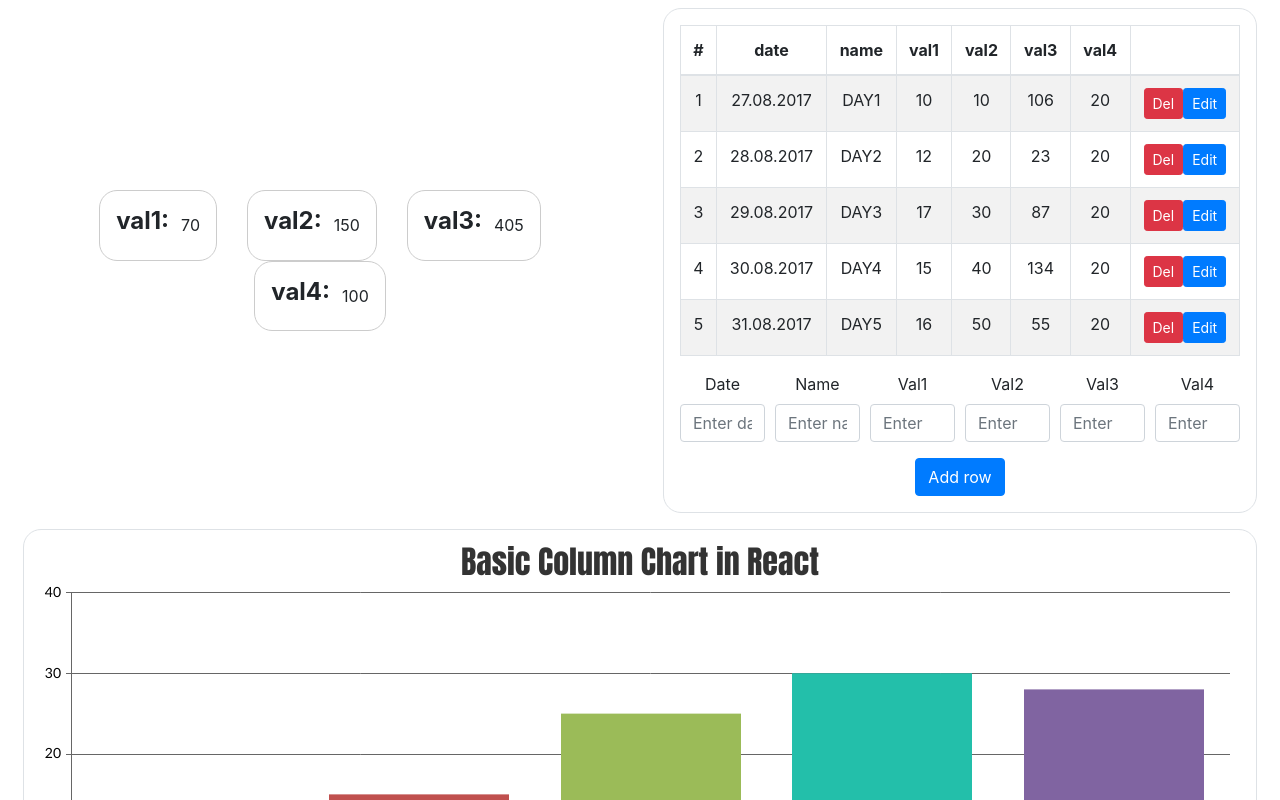
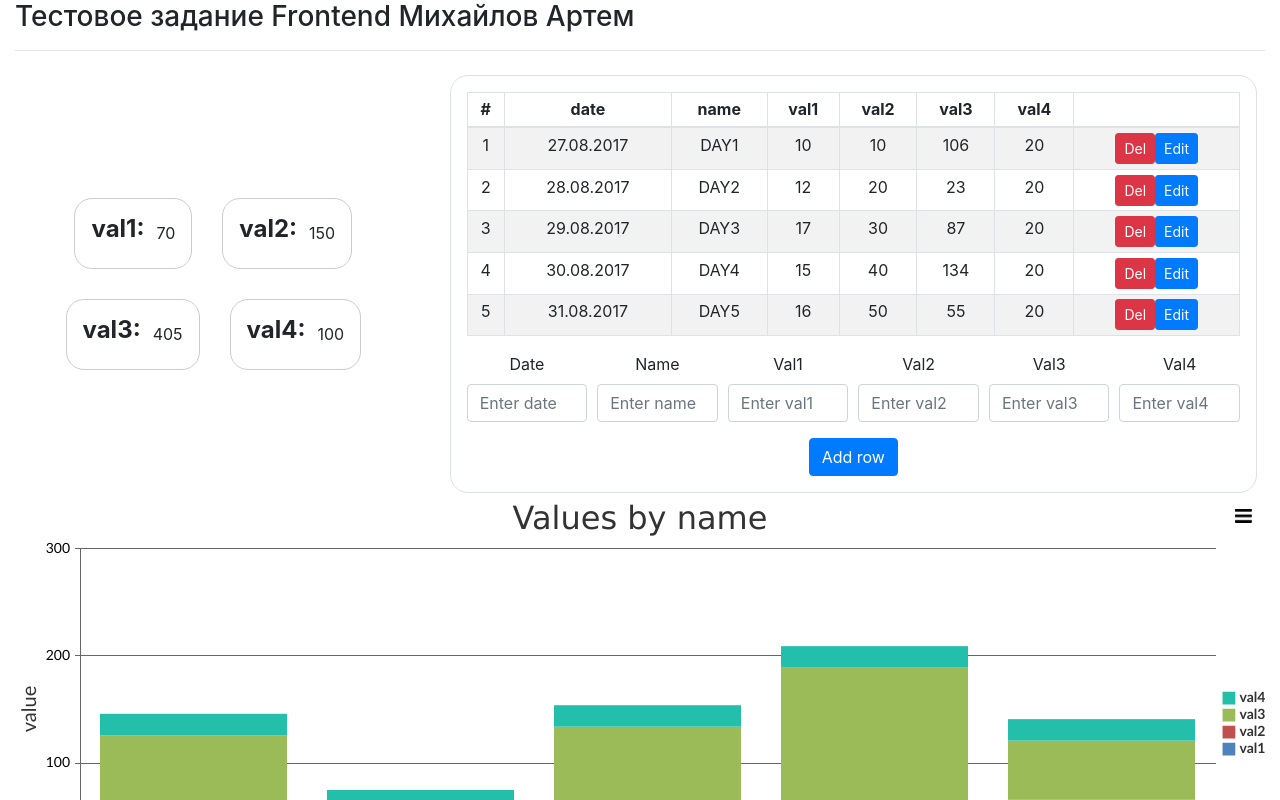
Before and after one commit to Happytoad42/table-test, a React (Create React App) app: page / in a window 1280 px wide. Shown: the top 800 px of the page. Built offline with nearby package versions, Linux system fonts and the light colour scheme.

Commit message:
added charts

```diff
--- a/src/App.css
+++ b/src/App.css
@@ -19,3 +19,7 @@
 .row {
   align-items: center;
 }
+
+h3 {
+  text-align: left;
+}
--- a/src/App.js
+++ b/src/App.js
@@ -43,17 +43,24 @@ function App() {
 
   return (
       <Container fluid className="App">
-          <Row clasName='row'>
-              <Col sm={6}>
+          <Row>
+            <Col>
+                <h3>Тестовое задание Frontend Михайлов Артем</h3>
+                <hr/>
+            </Col>
+          </Row>
+
+          <Row className='row'>
+              <Col xs="auto" xl={4}>
                 <div className='wrapper' >
                    {valuesData.map((item, i) => <Display key={i} name={item.name} value={item.value} />)}
                 </div>
               </Col>
-              <Col sm={6}>
+              <Col xs="auto" xl={8}>
                 <DataTable removeItem={handleRemoveItem} addItem={handleAddItem} editItem={handleEditItem} data={tableData} fields ={fieldsData}/>
               </Col>
               <Col >
-                <Chart/>
+                <Chart data={tableData} values={valuesData}/>
               </Col>
           </Row>
       </Container>
--- a/src/components/Chart/Chart.js
+++ b/src/components/Chart/Chart.js
@@ -1,35 +1,127 @@
 import React from 'react';
 import CanvasJSReact from '../../vendor/canvasjs/canvasjs.react.js';
 
-import styles from './Chart.module.scss'
-
-const CanvasJS = CanvasJSReact.CanvasJS;
 const CanvasJSChart = CanvasJSReact.CanvasJSChart;
 
-const Chart = () => {
+const Chart = ({ data, values }) => {
+    const valuesArr = values.map(val => val.name);
+
+    const valuesByName = valuesArr.map(function(value) {
+        debugger;
+        const valueName = value.toString();
+        const valueDataByName = {};
+        data.map(item => Object.assign(valueDataByName, { [item.name]: item[value] }));
+
+        return { valueName, valueData: valueDataByName };
+    })
+
+
+    const toggleDataSeries = (e) => {
+		if (typeof(e.dataSeries.visible) === "undefined" || e.dataSeries.visible) {
+			e.dataSeries.visible = false;
+		}
+		else {
+			e.dataSeries.visible = true;
+		}
+		this.chart.render();
+    }
+
+    const chartData = valuesByName.map(function(valueItem) {
+        const points = function() {
+            let pointsArr = [];
+            for (const [key, value] of Object.entries(valueItem.valueData)) {
+                pointsArr.push({ label: `${key}`, y: +value }) ;
+            }
+            return pointsArr;
+        }
+
+        return {
+            type: "stackedColumn",
+            name: valueItem.valueName,
+            showInLegend: true,
+            yValueFormatString: "#####",
+            dataPoints: points()
+        }
+    });
+
+    console.log(chartData)
+
 
     const options = {
+        animationEnabled: true,
+        exportEnabled: true,
         title: {
-          text: "Basic Column Chart in React"
+            text: "Values by name",
+            fontFamily: "verdana"
         },
-        data: [{
-                  type: "column",
-                  dataPoints: [
-                      { label: "Apple",  y: 10  },
-                      { label: "Orange", y: 15  },
-                      { label: "Banana", y: 25  },
-                      { label: "Mango",  y: 30  },
-                      { label: "Grape",  y: 28  }
-                  ]
-         }]
-     }
+        axisY: {
+            title: "value",
+            prefix: "",
+            suffix: ""
+        },
+        toolTip: {
+            shared: true,
+            reversed: true
+        },
+        legend: {
+            verticalAlign: "center",
+            horizontalAlign: "right",
+            reversed: true,
+            cursor: "pointer",
+            itemclick: toggleDataSeries
+        },
+        data: chartData
+
+
+        // [
+        //     {
+        //         type: "stackedColumn",
+        //         name: "val1",
+        //         showInLegend: true,
+        //         yValueFormatString: "#,##",
+        //         dataPoints: [
+        //             { label: "DAY1", y: 114 },
+        //             { label: "DAY2", y: 14 },
+        //             { label: "DAY3", y: 4 },
+        //             { label: "DAY4", y: 24 },
+        //             { label: "DAY5", y: 54 },
+        //         ]
+        //     },
+        //     {
+        //         type: "stackedColumn",
+        //         name: "val2",
+        //         showInLegend: true,
+        //         yValueFormatString: "#,##",
+        //         dataPoints: [
+        //             { label: "DAY1", y: 14 },
+        //             { label: "DAY2", y: 24 },
+        //             { label: "DAY3", y: 34 },
+        //             { label: "DAY4", y: 64 },
+        //             { label: "DAY5", y: 34 },
+        //         ]
+        //     },
+        //     {
+        //         type: "stackedColumn",
+        //         name: "val3",
+        //         showInLegend: true,
+        //         yValueFormatString: "#,##",
+        //         dataPoints: [
+        //             { label: "DAY1", y: 34 },
+        //             { label: "DAY2", y: 64 },
+        //             { label: "DAY3", y: 94 },
+        //             { label: "DAY4", y: 114 },
+        //             { label: "DAY5", y: 24 },
+        //         ]
+        //     },
+        // ]
+    }
 
     return (
-        <div className='wrapper border'   >
-            <CanvasJSChart className={styles.chart} options = {options}
-            /* onRef = {ref => this.chart = ref} */
-        />
-        </div>
+        <div>
+            <CanvasJSChart options = {options}
+            />
+        {/*You can get reference to the chart instance as shown above using onRef. This allows you to access all chart properties and methods*/}
+    </div>
     )
 }
 
--- a/src/components/DataTable/DataTable.js
+++ b/src/components/DataTable/DataTable.js
@@ -30,7 +30,7 @@ const DataTable = ({ data, fields, removeItem, addItem, editItem }) => {
 
     return (
         <div className='wrapper border' >
-            <Table striped bordered hover>
+            <Table striped bordered size="sm">
                 <thead>
                     <tr>
                         <th>#</th>
--- a/src/components/Display/Display.module.scss
+++ b/src/components/Display/Display.module.scss
@@ -5,7 +5,7 @@
     border: 1px solid #cccccc;
     border-radius: 18px;
     padding: 1em;
-    margin: 0 15px;
+    margin: 15px;
 }
 
 .header {
--- a/src/components/EditModal/EditModal.js
+++ b/src/components/EditModal/EditModal.js
@@ -4,7 +4,6 @@ import { Modal, Button, Form, Col } from 'react-bootstrap';
 import { capitalizeFirstLetter, deriveField } from '../../utils/utils';
 
 const EditModal = ({ fields, show, onHide, activeItem, editItem }) => {
-    debugger;
     let editable = { ...activeItem };
 
     const handleSubmit = (e, item) => {
```
